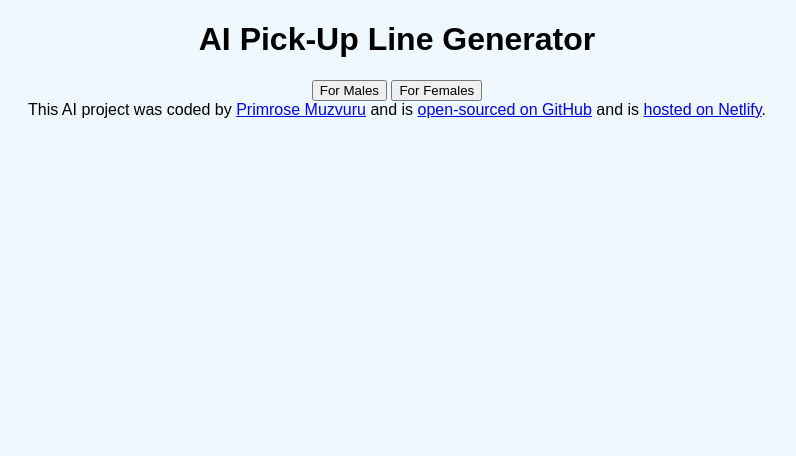
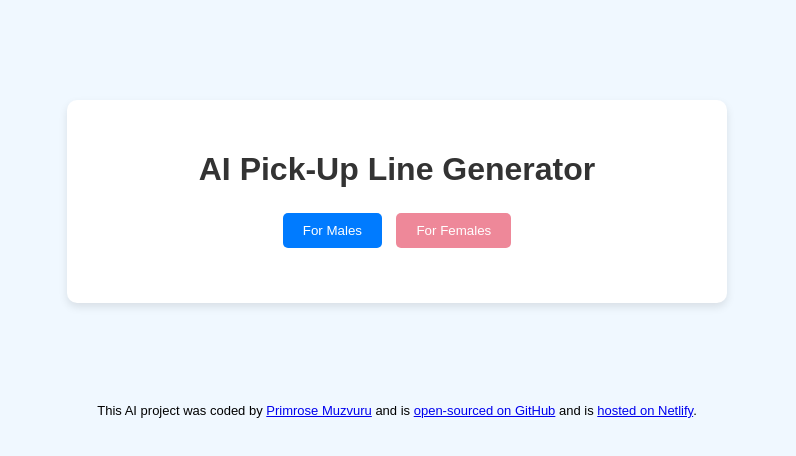
Before and after one commit to PMuzvuru/AI-pick-up-line-Generator, a plain HTML site: page index.html in a window 1280 px wide. Shown: the whole page, without its empty margins (243-1039 px from the left). Drawn offline with Linux system fonts and the light colour scheme.

Commit message:
Updated Styles

```diff
--- a/src/styles.css
+++ b/src/styles.css
@@ -1,5 +1,61 @@
 body {
   font-family: "Arial", sans-serif;
   background-color: #f0f8ff;
+}
+
+.container {
   text-align: center;
+  max-width: 600px;
+  background-color: #fff;
+  padding: 30px;
+  border-radius: 10px;
+  box-shadow: 0 4px 8px rgba(0, 0, 0, 0.1);
+  margin: 100px auto;
 }
+
+h1 {
+  margin-bottom: 20px;
+  color: #333;
+}
+
+.gender-options #maleButton {
+  margin: 5px;
+  padding: 10px 20px;
+  background-color: #007bff;
+  color: white;
+  border: none;
+  border-radius: 5px;
+  cursor: pointer;
+  transition: background-color 0.3s ease;
+}
+
+.gender-options #femaleButton {
+  margin: 5px;
+  padding: 10px 20px;
+  background-color: rgb(238, 136, 153);
+  color: white;
+  border: none;
+  border-radius: 5px;
+  cursor: pointer;
+  transition: background-color 0.3s ease;
+}
+
+.gender-options #maleButton:hover {
+  background-color: #0056b3;
+}
+
+.gender-options #femaleButton:hover {
+  background-color: rgb(233, 100, 124);
+}
+
+#line {
+  margin-top: 20px;
+  font-size: 18px;
+  color: purple;
+}
+
+footer {
+  text-align: center;
+  font-size: 13px;
+  margin-top: 30px;
+}
```
